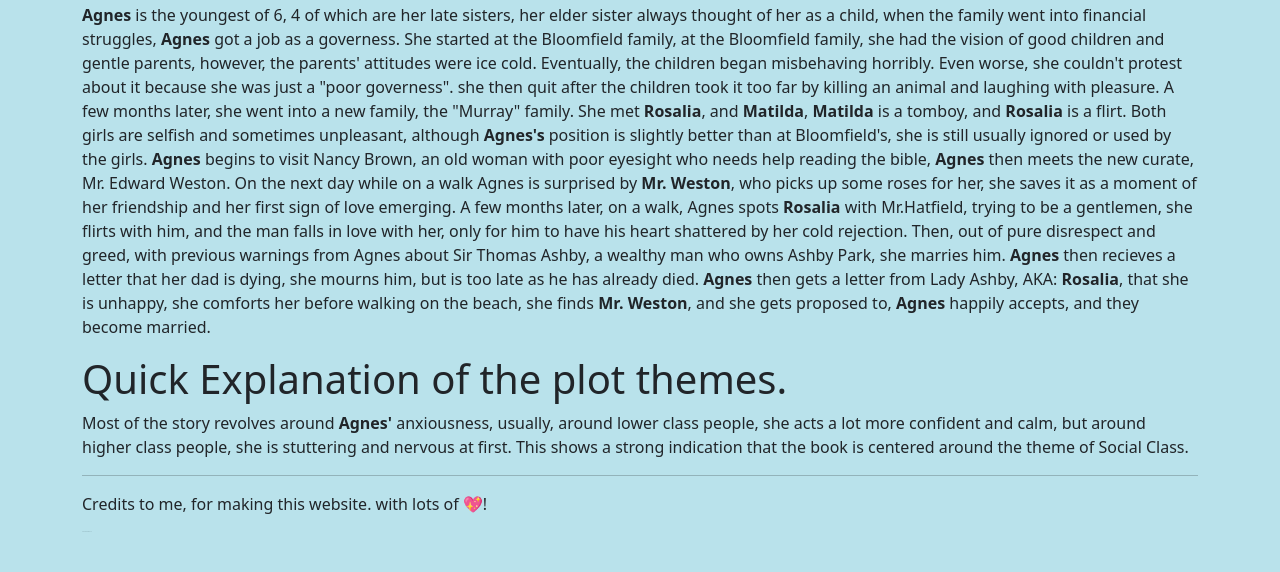
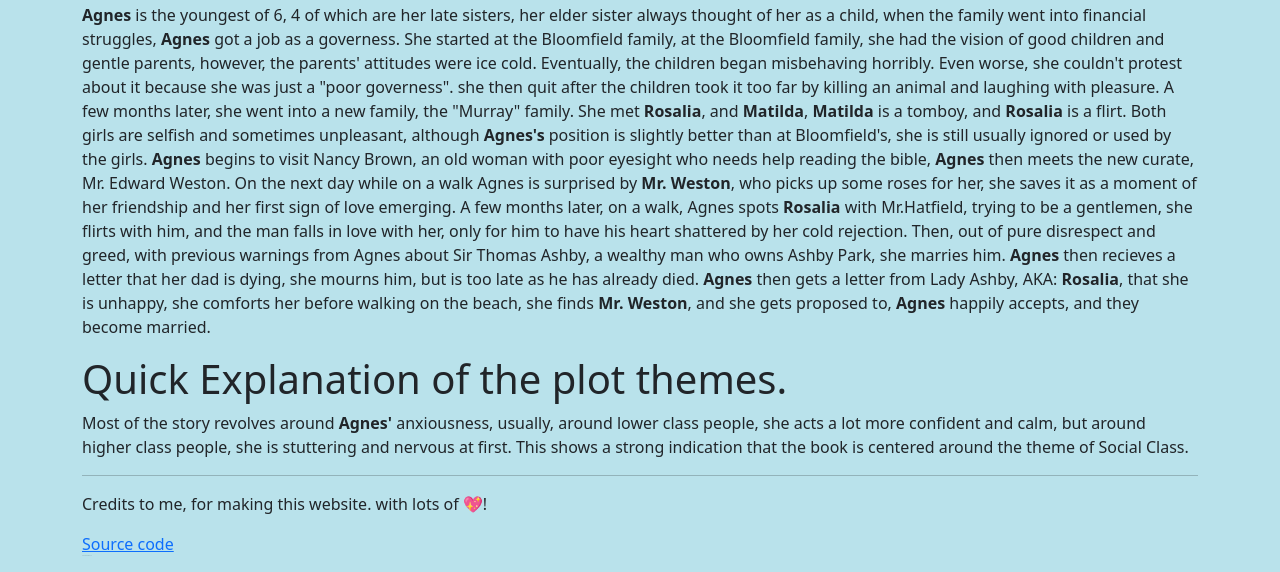
Before and after one commit to superhenryman/EnglishPresentation, a plain HTML site: page index.html in a window 1280 px wide. Shown: the part 664-1236 px from the top of the page. Before the commit the page ends 1212 px from the top, so only its background shows below. Drawn offline with nearby package versions, Linux system fonts and the light colour scheme.

Commit message:
Update index.html

```diff
--- a/index.html
+++ b/index.html
@@ -56,6 +56,7 @@
         <p>Most of the story revolves around <strong>Agnes'</strong> anxiousness, usually, around lower class people, she acts a lot more confident and calm, but around higher class people, she is stuttering and nervous at first. This shows a strong indication that the book is centered around the theme of Social Class.</p>
         <hr>
         <p>Credits to me, for making this website. with lots of 💖!</p>
+        <a href="https://github.com/superhenryman/EnglishPresentation">Source code</a>
         <p style="font-size:0.25px;">it's 3am, i don't want to deal with viruses to get powerpoint, make an HTML page</p>
     </div>
     <script src="https://cdn.jsdelivr.net/npm/bootstrap@5.3.3/dist/js/bootstrap.bundle.min.js" integrity="sha384-YvpcrYf0tY3lHB60NNkmXc5s9fDVZLESaAA55NDzOxhy9GkcIdslK1eN7N6jIeHz" crossorigin="anonymous"></script>
```
